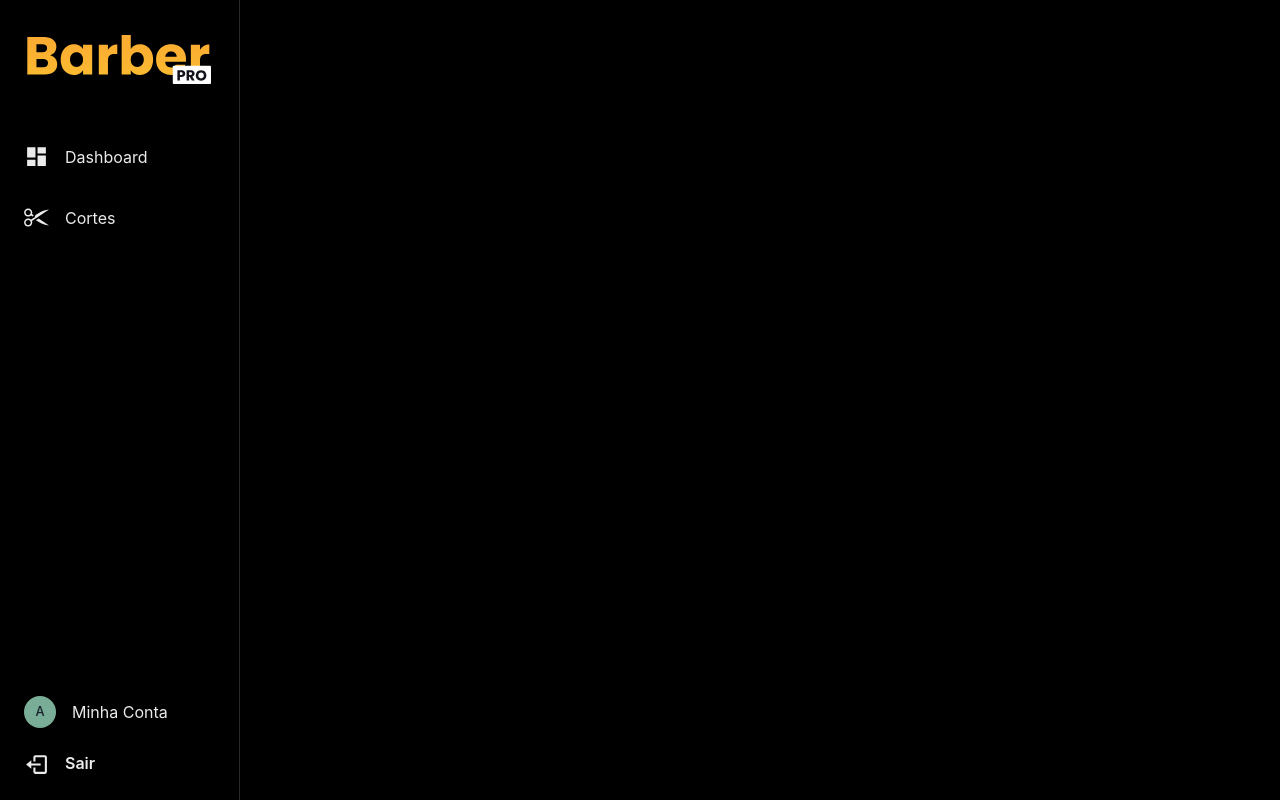
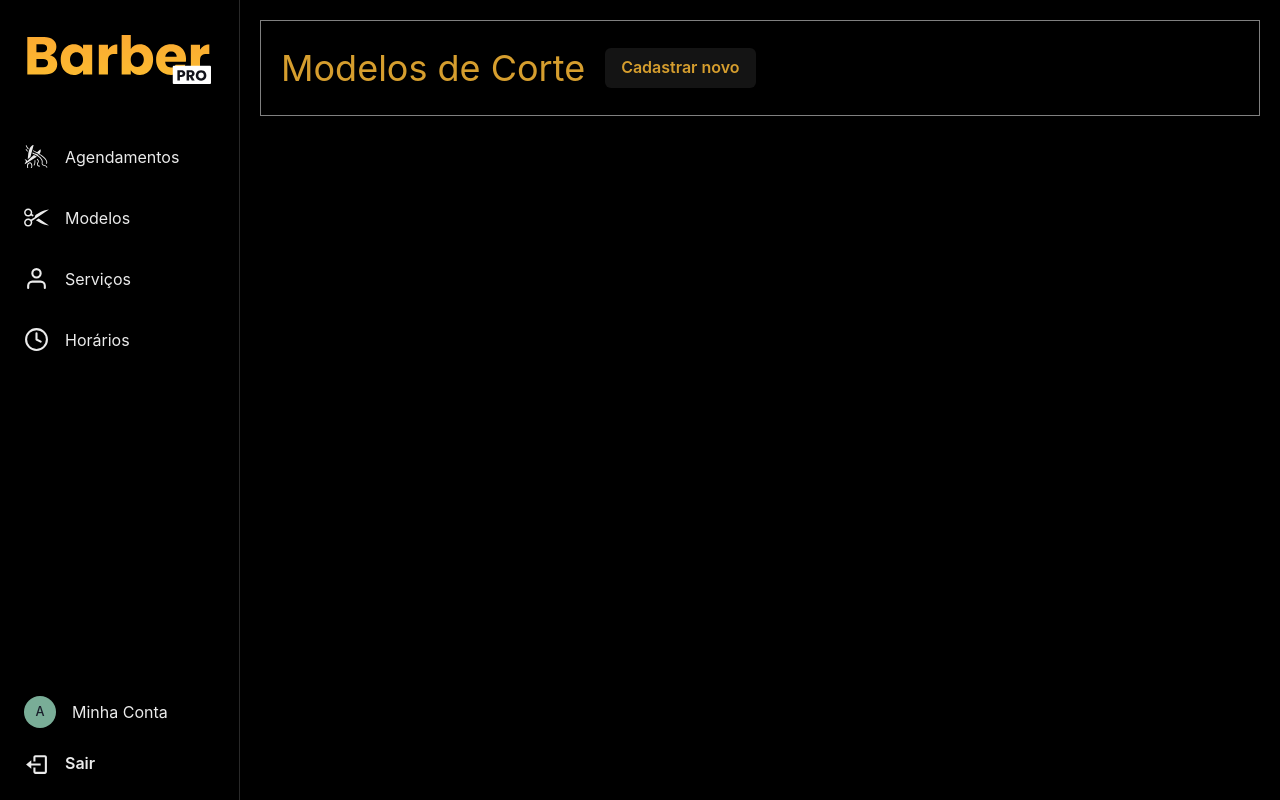
Before and after one commit to alvarogomesilva/app_barber, a React (Vite) app in the folder frontend/: page /models in a window 1280 px wide. Built offline with nearby package versions, Linux system fonts and the light colour scheme; no server answers; sample sign-in values are in the browser's storage.

Commit message:
style: alteracao sidebar e pagina de corte

```diff
--- a/frontend/src/App.jsx
+++ b/frontend/src/App.jsx
@@ -6,7 +6,7 @@ import { PageLayout } from "./components/PageLayout";
 import AuthPage from "./pages/AuthPage";
 import HomePage from "./pages/HomePage";
 import ProfilePage from "./pages/ProfilePage";
-import HairCutPage from "./pages/HairCutPage";
+import ModelCutPage from "./pages/ModelCutPage";
 
 function App() {
   const [authUser] = useAuthState(auth)
@@ -17,7 +17,7 @@ function App() {
         <Route path='/auth' element={!authUser ? <AuthPage /> : <Navigate to='/' />} />
         <Route path='/' element={authUser ? <HomePage /> : <Navigate to='/auth' />} />
         <Route path='/profile' element={authUser ? <ProfilePage /> : <Navigate to='/auth' />} />
-        <Route path='/cuts' element={authUser ? <HairCutPage /> : <Navigate to='/auth' />} />
+        <Route path='/models' element={authUser ? <ModelCutPage /> : <Navigate to='/auth' />} />
       </Routes>
     </PageLayout>
   )
--- a/frontend/src/components/Sidebar/index.jsx
+++ b/frontend/src/components/Sidebar/index.jsx
@@ -3,7 +3,9 @@ import { Link as RouterLink } from "react-router-dom"
 import { useAuthStore } from '../../store/useAuthStore'
 import { BiLogOut } from 'react-icons/bi'
 import { RxScissors } from "react-icons/rx";
-import { MdDashboard } from "react-icons/md";
+import { GiHairStrands } from "react-icons/gi";
+import { FiUser } from "react-icons/fi";
+import { FiClock } from "react-icons/fi";
 import { useLogout } from "../../hooks/useLogout";
 
 export const SideBar = () => {
@@ -11,14 +13,24 @@ export const SideBar = () => {
     const authUser = useAuthStore((state) => state.user)
     const sidebarItems = [
         {
-            icon: <MdDashboard size={25} />,
-            text: "Dashboard",
+            icon: <GiHairStrands size={25}/>,
+            text: "Agendamentos",
             link: "/"
         },
         {
             icon: <RxScissors size={25} />,
-            text: "Cortes",
-            link: "/cuts"
+            text: "Modelos",
+            link: "/models"
+        },
+        {
+            icon: <FiUser size={25} />,
+            text: "Serviços",
+            link: "/services"
+        },
+        {
+            icon: <FiClock size={25} />,
+            text: "Horários",
+            link: "/hours"
         },
     ]
 
--- a/frontend/src/pages/HairCutPage/index.jsx
+++ b/frontend/src/pages/ModelCutPage/index.jsx
@@ -3,7 +3,7 @@ import { useRef, useState } from 'react'
 import { usePreviewImg } from '../../hooks/usePreviewImg'
 import { useCreateCut } from '../../hooks/useCreateCut'
 
-export default function HairCutPage() {
+export default function ModelCutPage() {
 
     const [inputs, setInputs] = useState({
         name: "",
@@ -115,7 +115,9 @@ export default function HairCutPage() {
 
                     <ModalFooter>
                         <Button
-                            colorScheme='yellow' w={"full"}
+                            size={"lg"}
+                            colorScheme='yellow'
+                            w={"full"}
                             onClick={handleCut}
                             isLoading={loading}
                         >
```
